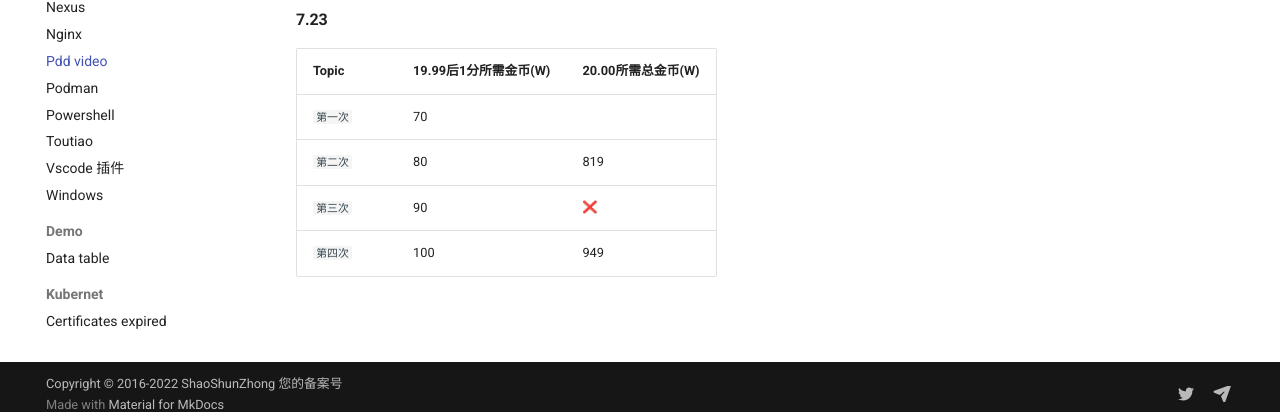
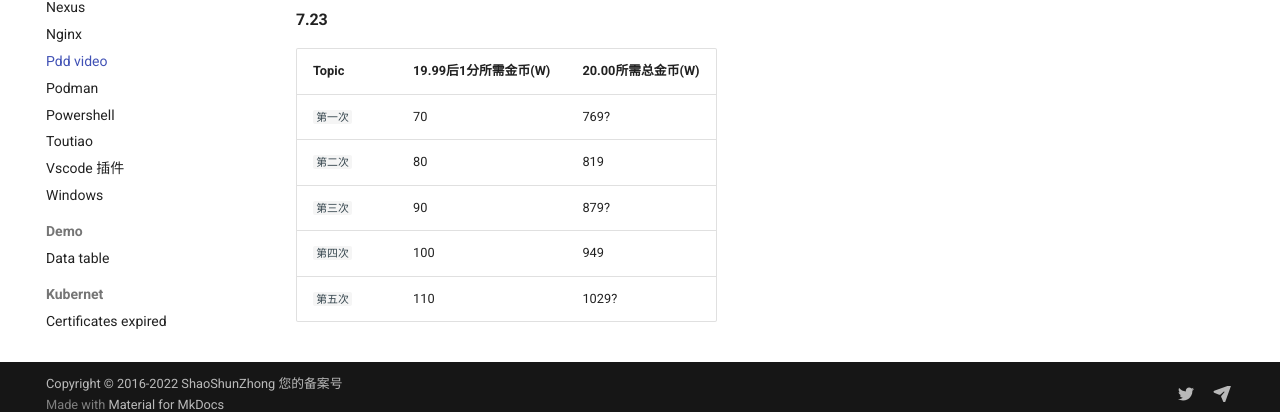
Before and after one commit to ShaoOrg/bulletin, an MkDocs documentation site: the page built from docs/issues/pdd-video.md, in a window 1280 px wide and 1046 px high. Shown: the part 619-1031 px from the top of the window. Built offline with MkDocs 1.6.1 and Material for MkDocs 9.7.7, drawn with Linux system fonts in a browser that asks for light colours; emoji names are drawn with the system emoji font; comment, search, counter and statistics services are not loaded.

Commit message:
NOCR: plan 7.29

```diff
--- a/docs/issues/pdd-video.md
+++ b/docs/issues/pdd-video.md
@@ -11,7 +11,8 @@
 #### 7.23
 | Topic                   | 19.99后1分所需金币(W) | 20.00所需总金币(W)                        |
 | ----------- | ----------- | ------------------------------------ |
-| `第一次`           | 70  |   |
+| `第一次`           | 70  | 769?  |
 | `第二次`           | 80  | 819 |
-| `第三次`           | 90  | :x: |
+| `第三次`           | 90  | 879? |
 | `第四次`           | 100 | 949 |
+| `第五次`           | 110 | 1029? |
```
